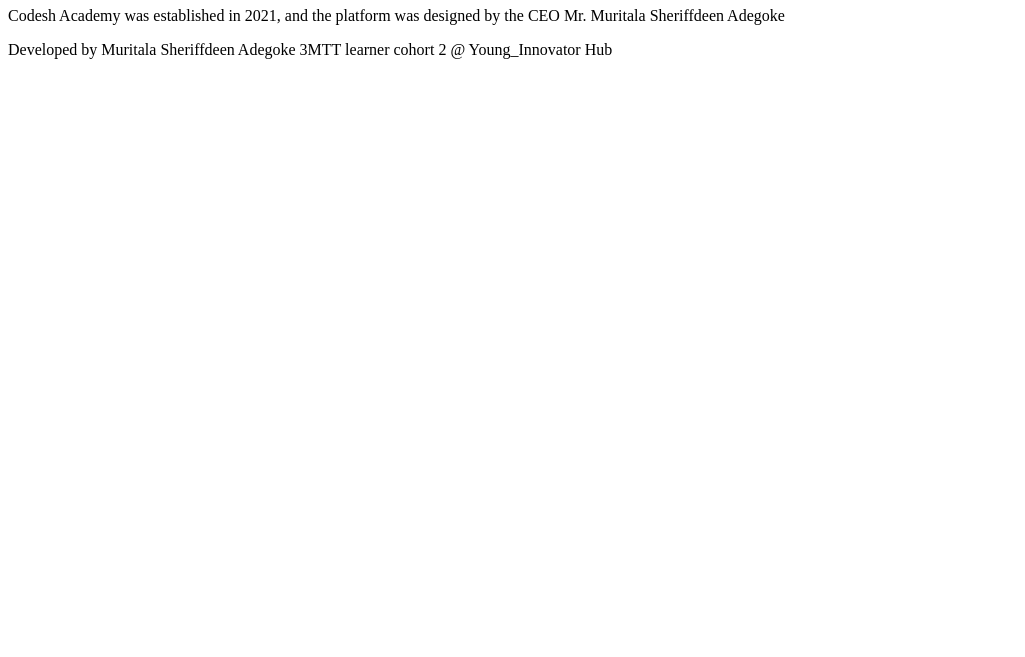
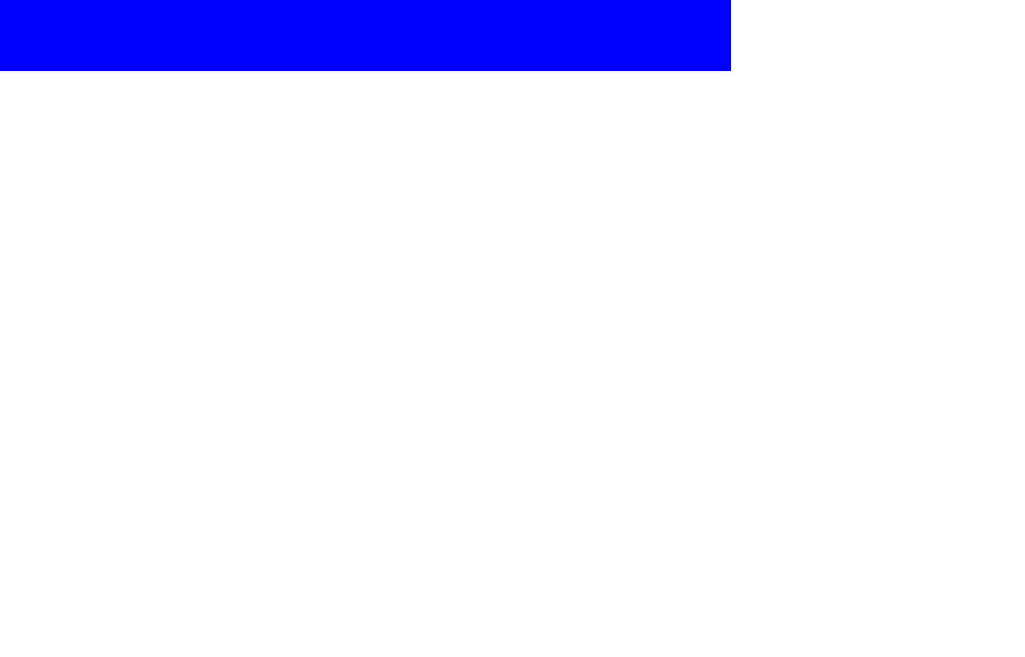
Before and after one commit to MSHERIFF2/week4_youn_innovator_assignment_3mtt, a plain HTML site: page about.html in a window 1280 px wide. Shown: the part 143-800 px from the top of the page, without its empty margins (0-1025 px from the left). Drawn offline with Linux system fonts and the light colour scheme.

Commit message:
Update about.html

```diff
--- a/about.html
+++ b/about.html
@@ -4,6 +4,7 @@
 	<meta charset="utf-8">
 	<meta name="viewport" content="width=device-width, initial-scale=1">
 	<title>about</title>
+	<link rel="stylesheet" type="text/css" href="/nav_footer.css">
 </head>
 <body>
 	<div class="container">
```
